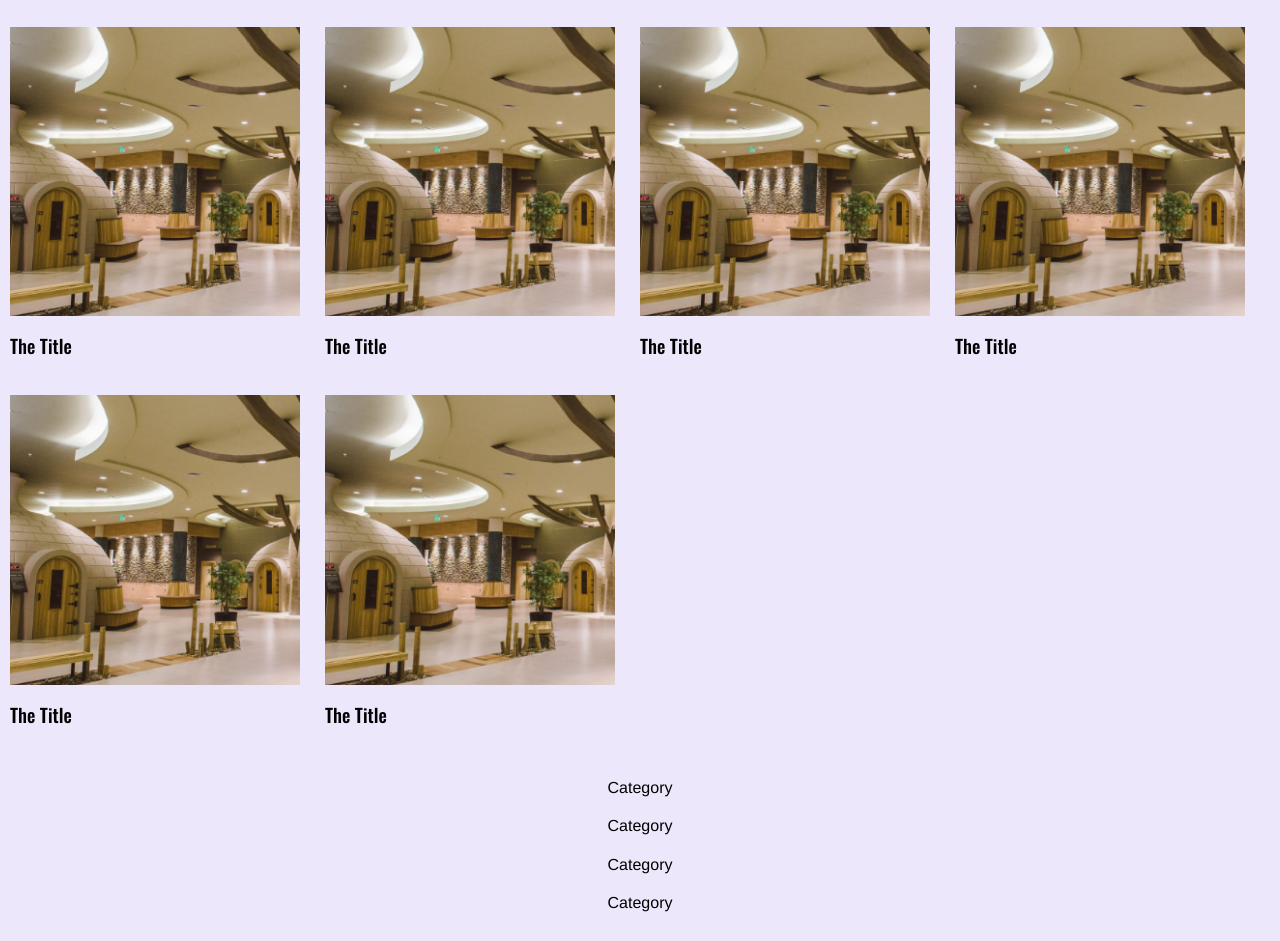
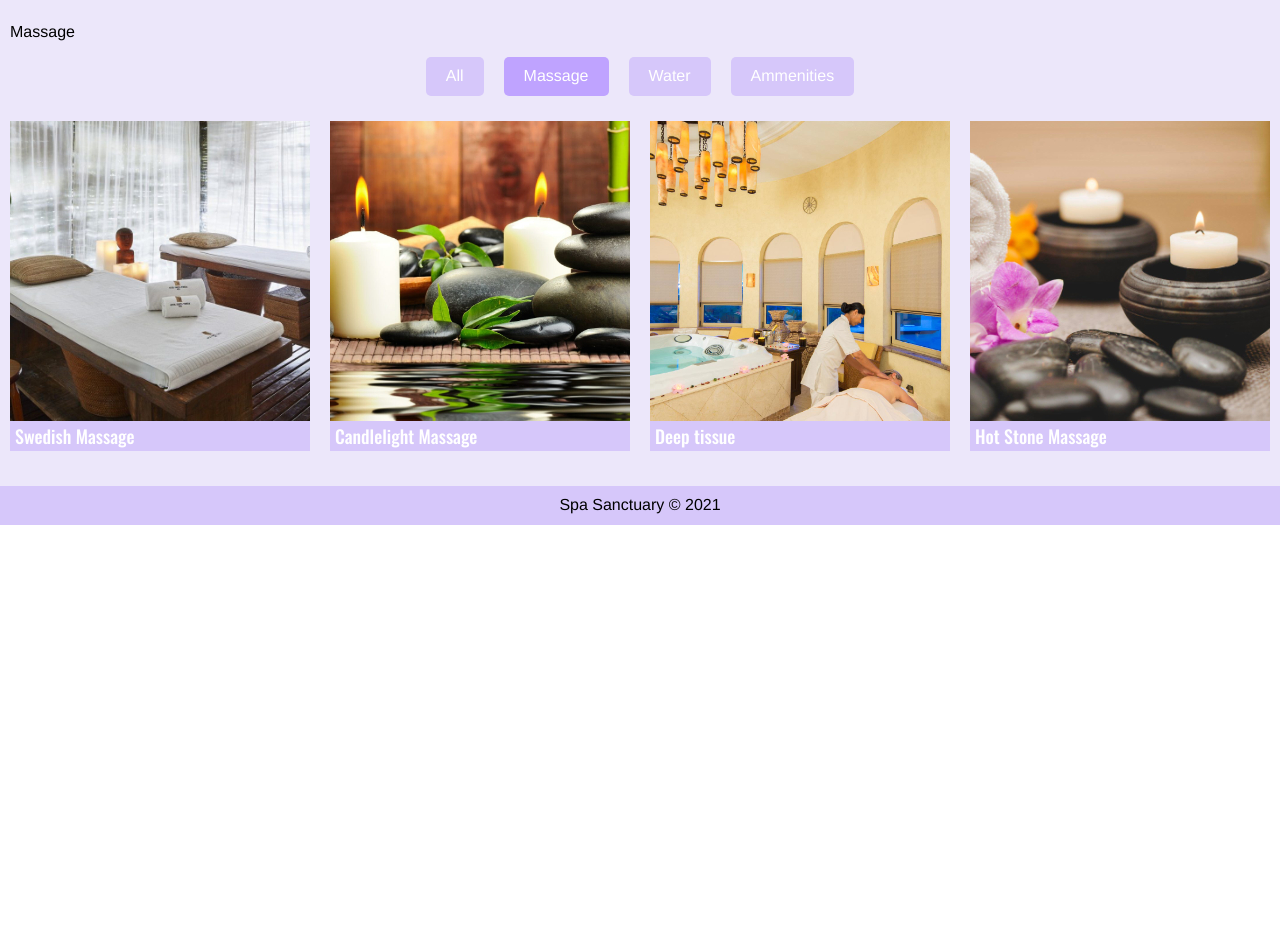
Before and after one commit to cpollock911/uclax-web1-summer21, a React (Create React App) app: page /services in a window 1280 px wide. Shown: the part 331-1272 px from the top of the page. After the commit the page ends 856 px from the top, so only its background shows below. Built offline with nearby package versions, Linux system fonts and the light colour scheme.

Commit message:
Added in Services

```diff
--- a/src/React/Homework/Homework.jsx
+++ b/src/React/Homework/Homework.jsx
@@ -196,6 +196,28 @@ const Homework = () => {
                 question='What it means for a company to be Agile. What is the purpose of using Agile, and its Pros and Cons'
             >
                 <h3>Defining Agile</h3>
+                <p>
+                The 2001 Manifesto for Agile Software Development, which focuses on values and principles primarily derived from frameworks like Scrum, became popular for software developers and companies.  Essentially, Agile focuses on a set of practices that improves the overall effectiveness of software development companies and groups. In addition, agile software development has specific values that they focus on to collaborate more efficiently while finishing the project.
+                </p>
+                <p>Software development companies choose to be Agile for multiple reasons.  Agile software development focuses on four central values:
+                    <ul>Individuals and interaction over processes and tools.</ul>
+                    <ul>Working software over comprehensive documentation.</ul>
+                    <ul>Customer collaboration over contract negotiation.</ul>
+                    <ul>Responding to change over following a plan.</ul>
+                The values create a more efficient team while consistently boosting overall morale due to constant communication between members. As a result, teammates can collaborate more efficiently with each other and the key stakeholders and customers.
+                </p>
+                <p>
+                The Agile method does have its benefits and weaknesses.  This method allows the software to get deployed at quicker rates due to flexibility and adaptability.  It can also help fix issues and defects quicker due to team members working simultaneously and catching errors.  This method can also lead to immediate feedback, which can improve someone's skill set.  It also has a large community filled with knowledge, which also allows the general improvement of skills.   Despite these benefits, Agile also has its weaknesses.  Due to focusing on working software, documentation often gets left behind, making it more difficult for newer members to get caught up.  In addition, the faster turnaround times and deployment of software can often lead to a lack of overall design, both from a user experience standpoint and structural standpoint.  The Agile method also requires more time and energy from everyone due to constant communication.
+                </p>
+                <p>
+                Overall, the Agile method does have its place within the software development community.  Anecdotes support overall efficiency when implementing these practices; however, there is a lack of empirical data to back these claims up.  With ever-advancing technology, it is best to have adaptability and efficiency in finishing a project effectively.
+                </p>
+            </Essay>
+            <Essay
+                number={ 10 }
+                question='What are testing environments? What is the difference between Local, Dev, QA and Production?'
+            >
+                <h3>Testing Environments</h3>
 
             </Essay>
         </div>
--- a/src/React/Pages/Services/Categories/Categories.jsx
+++ b/src/React/Pages/Services/Categories/Categories.jsx
@@ -3,14 +3,20 @@ import styled from 'styled-components';
 
 import Category from './Category.jsx';
 
-const Categories = () => {
+const Categories = ({ categories, curCat, curCatUpdate }) => {
 
     return (
         <CategoriesStyled className='Categories'>
-            <Category />
-            <Category />
-            <Category />
-            <Category />
+            {
+                categories.map((cat, idx) => {
+                    return <Category
+                                key={ idx }
+                                cat={ cat }
+                                curCat={ curCat }
+                                curCatUpdate={ curCatUpdate }
+                                />
+                })
+            }
         </CategoriesStyled>
     );
 }
--- a/src/React/Pages/Services/Categories/Category.jsx
+++ b/src/React/Pages/Services/Categories/Category.jsx
@@ -1,26 +1,35 @@
 import React from 'react';
 import styled from 'styled-components';
 
-const Category = () => {
+const Category = ({cat, curCat, curCatUpdate}) => {
+
+    const handleClick = () => {
+        curCatUpdate(cat);
+    }
+
+    const className = (curCat === cat) ? 'Category chosen': 'Category';
 
     return (
-        <CategoryStyled className='Category'>
-            Category
+        <CategoryStyled className={ className } onClick={ handleClick }>
+            { cat }
         </CategoryStyled>
     );
 }
 
 export default Category;
 
-const CategoryStyled = styled.div`
+const CategoryStyled = styled.button`
 
-    background-color: #ece7fa;
-    color: black;
+    background-color: #d6c7fa;
+    color: white;
     border: none;
+    border-radius: 5px 5px 5px 5px;
     padding: 10px 20px;
     margin: 0px 10px;
 
+    cursor: pointer;
+
     &.chosen {
-        background-color: lavender;
+        background-color: #bfa3ff;
     }
 `;
--- a/src/React/Pages/Services/Container.jsx
+++ b/src/React/Pages/Services/Container.jsx
@@ -1,15 +1,28 @@
-import React from 'react';
+import React, { useState } from 'react';
 import styled from 'styled-components';
+
+import { servicesData } from './servicesData.js';
 
 import Gallery from './Gallery/Gallery.jsx';
 import Categories from './Categories/Categories.jsx';
 
 const Container = () => {
 
+    const { categories, services } = servicesData;
+
+    const [curCat, curCatUpdate] = useState(categories[1]);
+
+    console.log('curCat', curCat);
+
     return (
         <ContainerStyled className='Container'>
-            <Gallery />
-            <Categories />
+            <p>{ curCat }</p>
+            <Categories
+                categories={ categories }
+                curCat={ curCat }
+                curCatUpdate={ curCatUpdate }
+                />
+            <Gallery services={ services } curCat={ curCat }/>
         </ContainerStyled>
     );
 }
--- a/src/React/Pages/Services/Gallery/Gallery.jsx
+++ b/src/React/Pages/Services/Gallery/Gallery.jsx
@@ -5,16 +5,19 @@ import { mediaQueries } from 'common/mediaQueries/mediaQueries.js';
 
 import Item from './Item.jsx';
 
-const Gallery = () => {
+const Gallery = ({ services, curCat }) => {
 
     return (
         <GalleryStyled className='Gallery'>
-            <Item />
-            <Item />
-            <Item />
-            <Item />
-            <Item />
-            <Item />
+            {
+                services
+                    .filter((service) => {
+                        return (curCat === 'All' || service.category === curCat);
+                })
+                    .map((service, idx) => {
+                        return <Item key={ idx } service={ service } />
+                })
+            }
         </GalleryStyled>
     );
 }
@@ -26,13 +29,12 @@ const GalleryStyled = styled.div`
 
     display: grid;
 
-    grid-column-gap: 2%;
-    grid-row-gap: 20px;
+    grid-gap: 20px;
 
-    grid-template-columns: repeat(auto-fill, 23%);
+    grid-template-columns: repeat(2, 1fr);
 
     @media ${mediaQueries.lgUp} {
-        grid-template-columns: repeat(uto-fill, 23%);
+        grid-template-columns: repeat(4, 1fr);
     }
 
 `;
--- a/src/React/Pages/Services/Gallery/Item.jsx
+++ b/src/React/Pages/Services/Gallery/Item.jsx
@@ -1,12 +1,13 @@
 import React from 'react';
 import styled from 'styled-components';
+import { servicesData } from '../servicesData';
 
-const Item = () => {
+const Item = ({service}) => {
 
     return (
         <ItemStyled className='Item'>
-            <img src='/img/Services/service-1.jpg' alt="Whatever" />
-            <h3> The Title</h3>
+            <img src={ service.image } alt={ service.title } />
+            <h3>{ service.title }</h3>
         </ItemStyled>
     );
 }
@@ -18,4 +19,11 @@ const ItemStyled = styled.div`
         width: 100%;
         display: block;
     }
+    h3 {
+        background-color: #d6c7fa;
+        color: white;
+        padding: 5px;
+        font-size: 18px;
+        margin: 0px;
+    }
 `;
```
